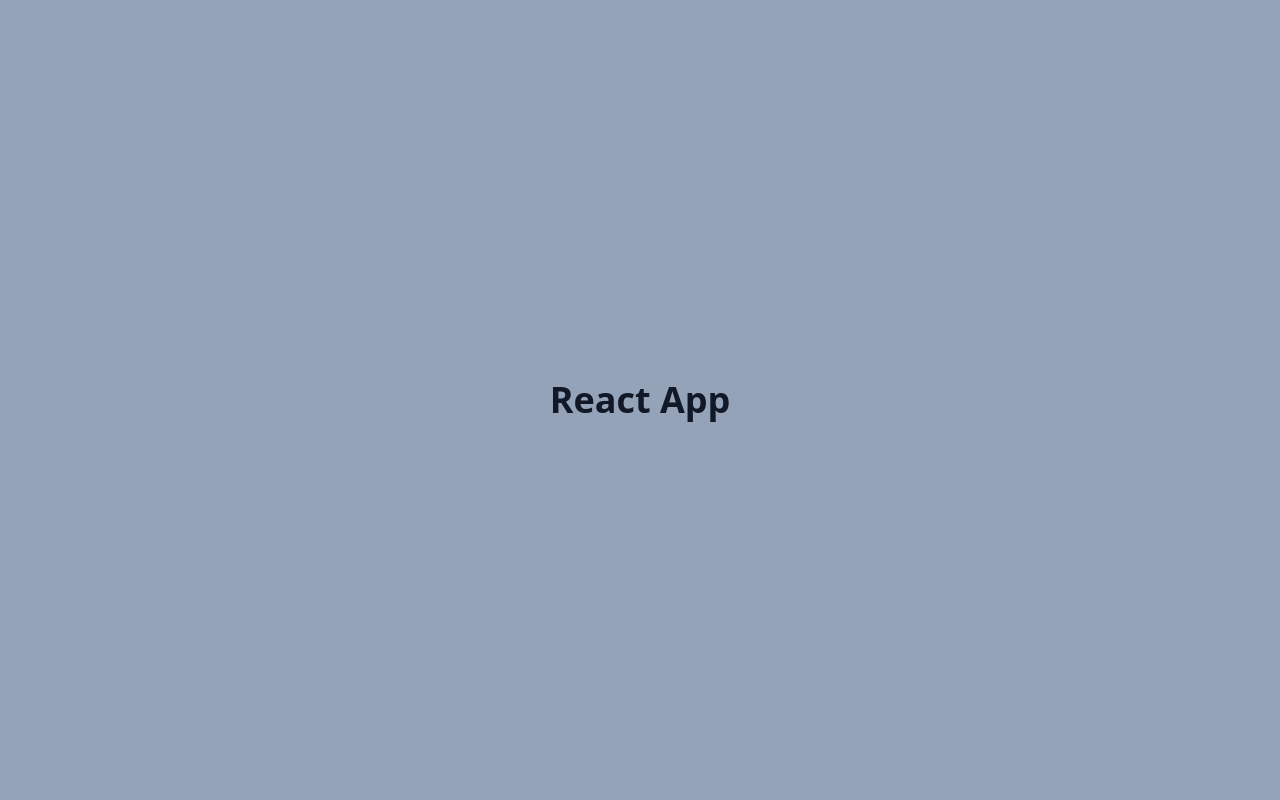
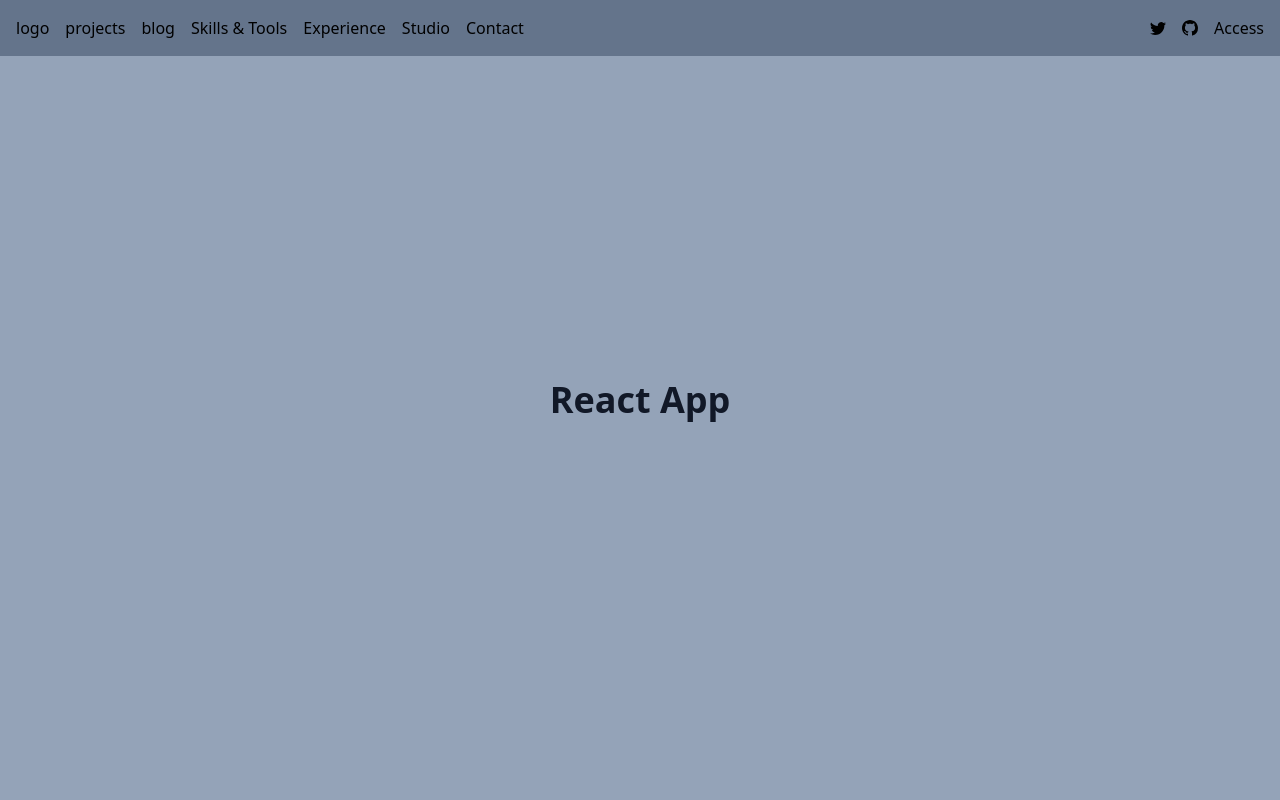
Before and after one commit to ImJars/Development-full-coding, a React (Vite) app: page / in a window 1280 px wide. Shown: the top 800 px of the page. Built offline with nearby package versions, Linux system fonts and the light colour scheme.

Commit message:
Header_idea

```diff
--- a/src/App.jsx
+++ b/src/App.jsx
@@ -1,15 +1,24 @@
 import React from 'react'
+import Header from './components/header'
 
 function App() {
   return (
     <>
-      <h1
+      <Header />
+      <div
         className='text-4xl text-gray-900 flex
                   items-center justify-center h-screen
                   w-full font-bold bg-slate-400'
       >
         React App
-      </h1>
+      </div>
+      <div
+        className='text-4xl text-gray-900 flex
+                  items-center justify-center h-screen
+                  w-full font-bold bg-slate-400'
+      >
+        React Section
+      </div>
     </>
   )
 }
--- /dev/null
+++ b/src/components/header.jsx
@@ -0,0 +1,53 @@
+import React from 'react'
+import { BsTwitter, BsGithub } from 'react-icons/bs'
+
+function Header() {
+    return (
+        <>
+            <div
+                className='fixed w-full h-14 bg-slate-500'
+            >
+                <div
+                    className='flex justify-between items-center w-full h-full px-4'
+                >
+                    <div
+                        className='flex space-x-4'
+                    >
+                        <h1>
+                            logo
+                        </h1>
+                        <h2>
+                            projects
+                        </h2>
+                        <h3>
+                            blog
+                        </h3>
+                        <h4>
+                            Skills & Tools
+                        </h4>
+                        <h5>
+                            Experience
+                        </h5>
+                        <h6>
+                            Studio
+                        </h6>
+                        <h7>
+                            Contact
+                        </h7>
+                    </div>
+                    <div
+                        className='flex space-x-4 items-center'
+                    >
+                        <BsTwitter />
+                        <BsGithub />
+                        <h1>
+                            Access
+                        </h1>
+                    </div>
+                </div>
+            </div>
+        </>
+    )
+}
+
+export default Header
```
